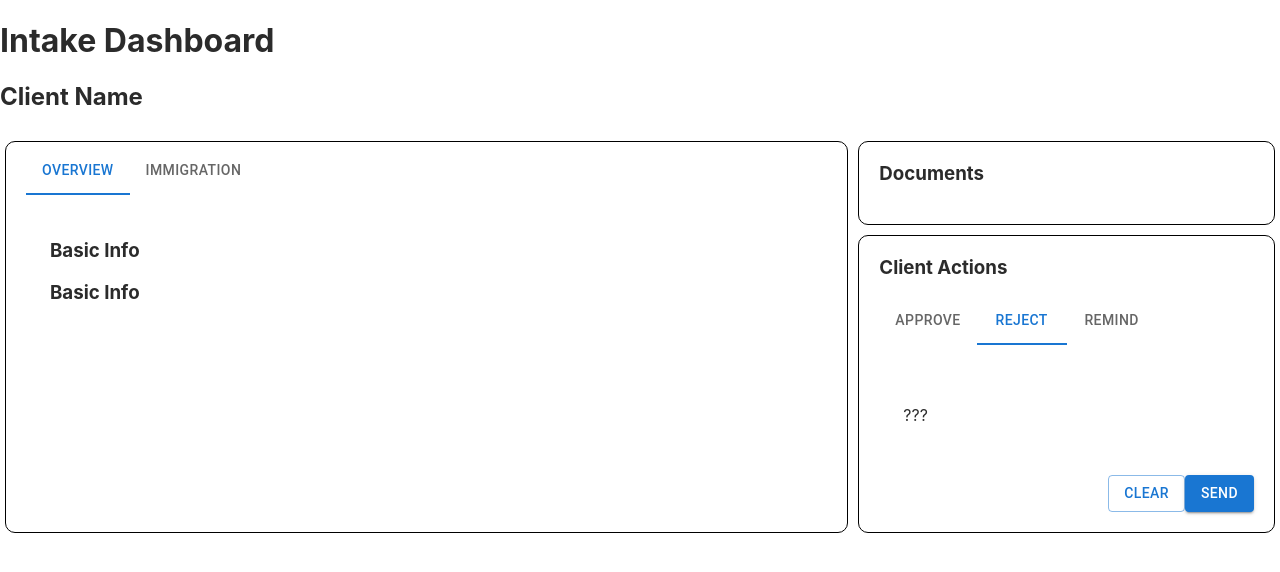
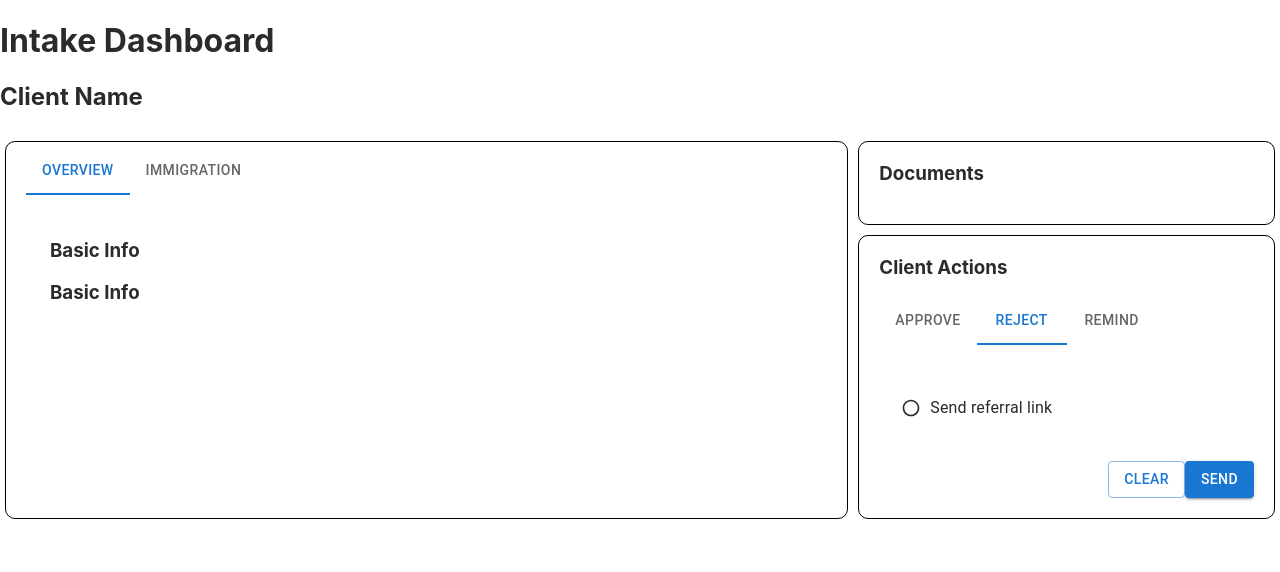
Before and after one commit to shannonbonet/siren-web, a Next.js app: page /dashboard in a window 1280 px wide. Both pictures are taken after a click on the tab "REJECT". Shown: the top 572 px of the page. Built offline with nearby package versions, Linux system fonts and the light colour scheme.

Commit message:
added styling to other tabs

```diff
--- a/components/ClientInfo/ClientInfo.tsx
+++ b/components/ClientInfo/ClientInfo.tsx
@@ -65,7 +65,9 @@ const OverviewBox = () => {
                         <div className={styles.flex}>
                             <h3>Extra Info</h3>
                             <div>
+                                {/* TODO: retrieve from firebase instead
                                 <p><b>Favorite food</b><br />Pasta</p>
+                                */}
                             </div>
                         </div>
                     </TabPanel>
@@ -121,16 +123,21 @@ const ClientActions = () => {
                         </FormControl>
                     </TabPanel>
                     <TabPanel value='reject' className={styles['no-padding']}>
-                        <p>???</p>
+                        <RadioGroup>
+                            <FormControlLabel value="send-referral-link" control={<Radio size="small" />} label="Send referral link" />
+                        </RadioGroup>
                     </TabPanel>
                     <TabPanel value='remind' className={styles['no-padding']}>
-                        <p>???</p>
+                        <RadioGroup>
+                            <FormControlLabel value="upload-documents" control={<Radio size="small" />} label="To upload documents" />
+                            <FormControlLabel value="appointment" control={<Radio  size="small"/>} label="Upcoming appointment" />
+                        </RadioGroup>
                     </TabPanel>
                 </div>
             </TabContext>
             <div className={styles.buttons}>
                 <Button variant="outlined" className={styles.button}>Clear</Button>
-                <Button variant="contained">Send</Button>
+                <Button variant="contained" onClick={() => setClientActionsState(1)}>Send</Button>
             </div>
         </div>
     );
@@ -162,7 +169,8 @@ const ClientActionsConfirm = () => {
 const ClientActionsBox = () => {
     // TODO: depending on if send was successfully executed, change from ClientActions to ClientActionsSuccess
     //          - maybe have some const or var outside to give ability to change this
-    const sendSuccessful = 0; // TODO: change this
+    const [clientActionsState, setClientActionsState] = useState(0);
+    const sendSuccessful = clientActionsState; // TODO: change this
     switch ( sendSuccessful ) {
         case 1:
             return(<ClientActionsConfirm />)
```
